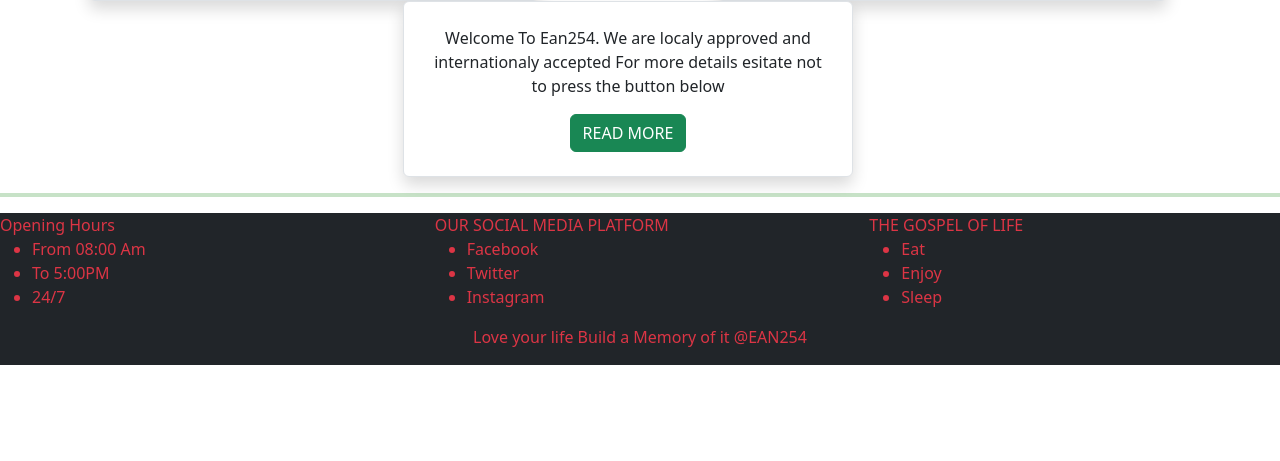
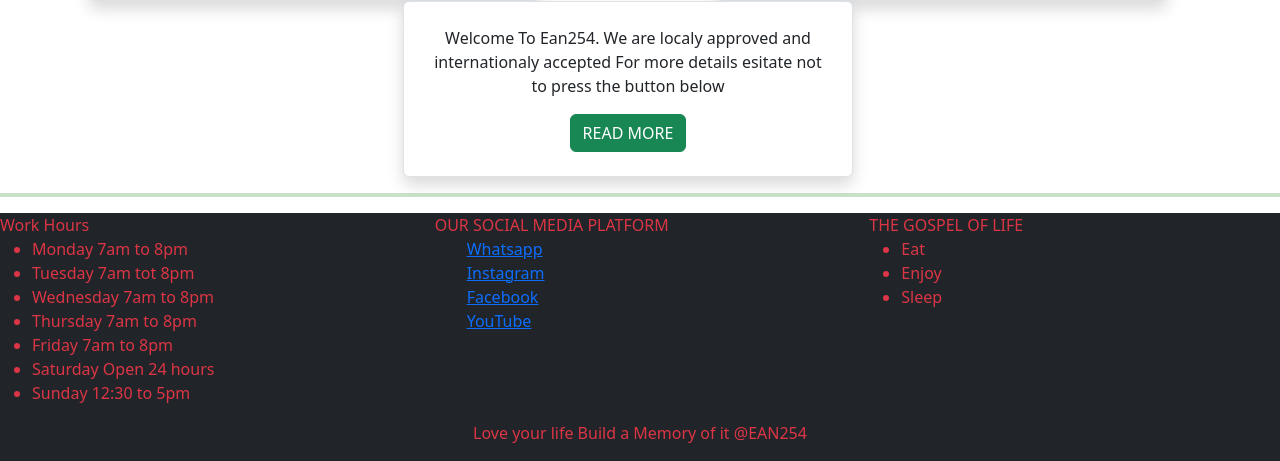
Before and after one commit to sir-ndeta/ean254.com, a Python web app: template templates/home.html in a window 1280 px wide. Shown: the part 1110-1571 px from the top of the page. Before the commit the page ends 1475 px from the top, so only its background shows below. Run offline with Jinja, Linux system fonts and the light colour scheme; the template is opened without the code that fills it, so the values that code supplies are empty.

Commit message:
On branch master Your branch is up to date with 'origin/master'.
Changes to be committed:
	modified:   templates/home.html

Untracked files:
	ean254.com/
	templates/img/insta logo.webp
	templates/img/instalogo.png

```diff
--- a/templates/home.html
+++ b/templates/home.html
@@ -147,19 +147,26 @@
 
 <footer class="row bg-dark ">
     <div class="col-md-4 text-danger">
-        Opening Hours <br>
+        Work Hours <br>
         <ul>
-            <li>From 08:00 Am</li>
-            <li>To 5:00PM</li>
-            <li>24/7</li>
+            <li>Monday	7am to 8pm</li>
+            <li>Tuesday	7am tot 8pm</li>
+            <li>Wednesday 7am to 8pm</li>
+            <li>Thursday 7am to 8pm</li>
+            <li>Friday 7am to 8pm</li>
+            <li>Saturday Open 24 hours</li>
+            <li>Sunday 12:30 to 5pm</li>
+
         </ul>
     </div>
     <div class="col-md-4 text-danger">
         OUR SOCIAL MEDIA PLATFORM
         <ul>
-            <li>Facebook</li>
-            <li>Twitter</li>
-            <li>Instagram</li>
+            <a href="https://api.whatsapp.com/message/G5ITFVGE442RB1?autoload=1&app_absent=0">Whatsapp</a><br>
+            <a href="https://www.instagram.com/ean254_photography/?__coig_restricted=1">Instagram</a><br>
+            <a href="https://m.facebook.com/EAN254PRODUCTION/?ref=page_internal">Facebook</a></li><br>
+            <a href="https://www.youtube.com/c/ean254ke">YouTube</a></li><br>
+
         </ul>
 
 
```
